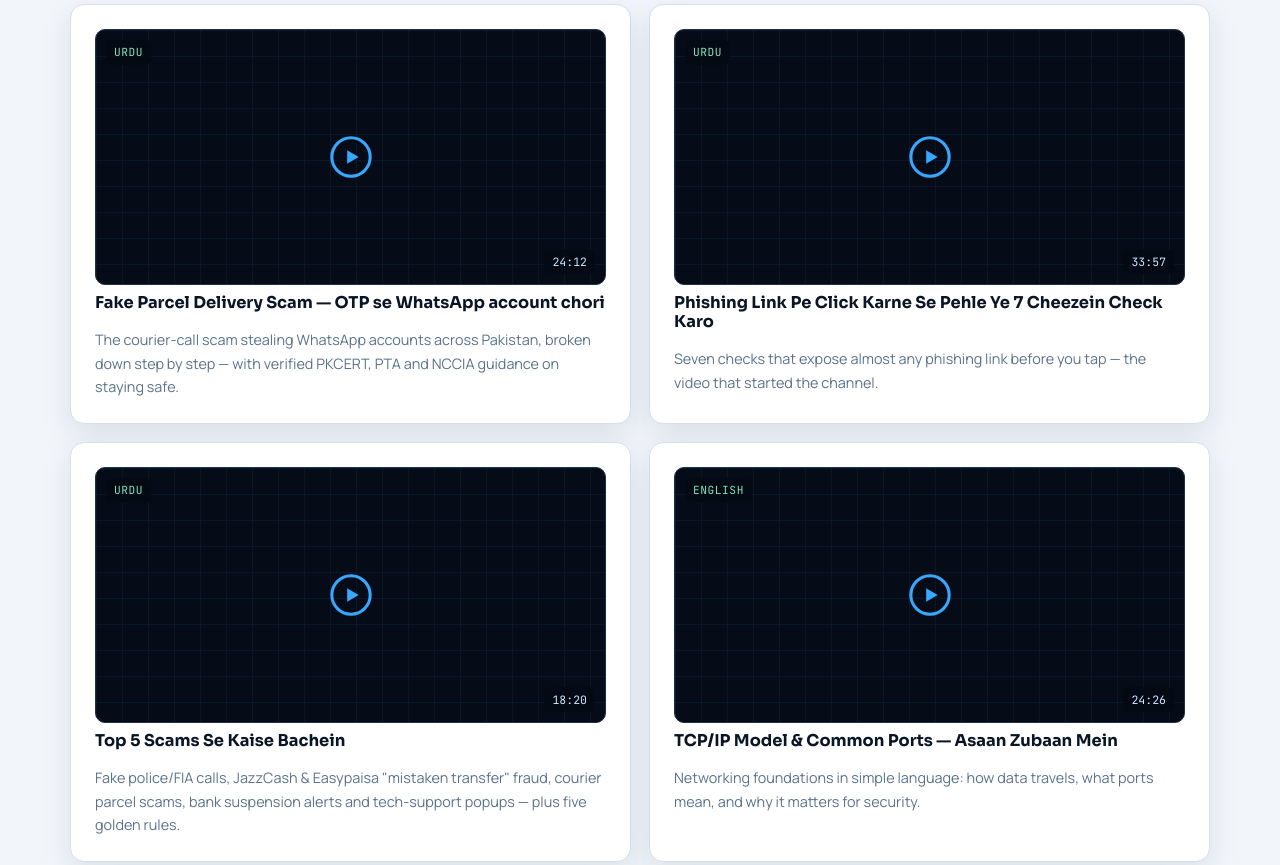
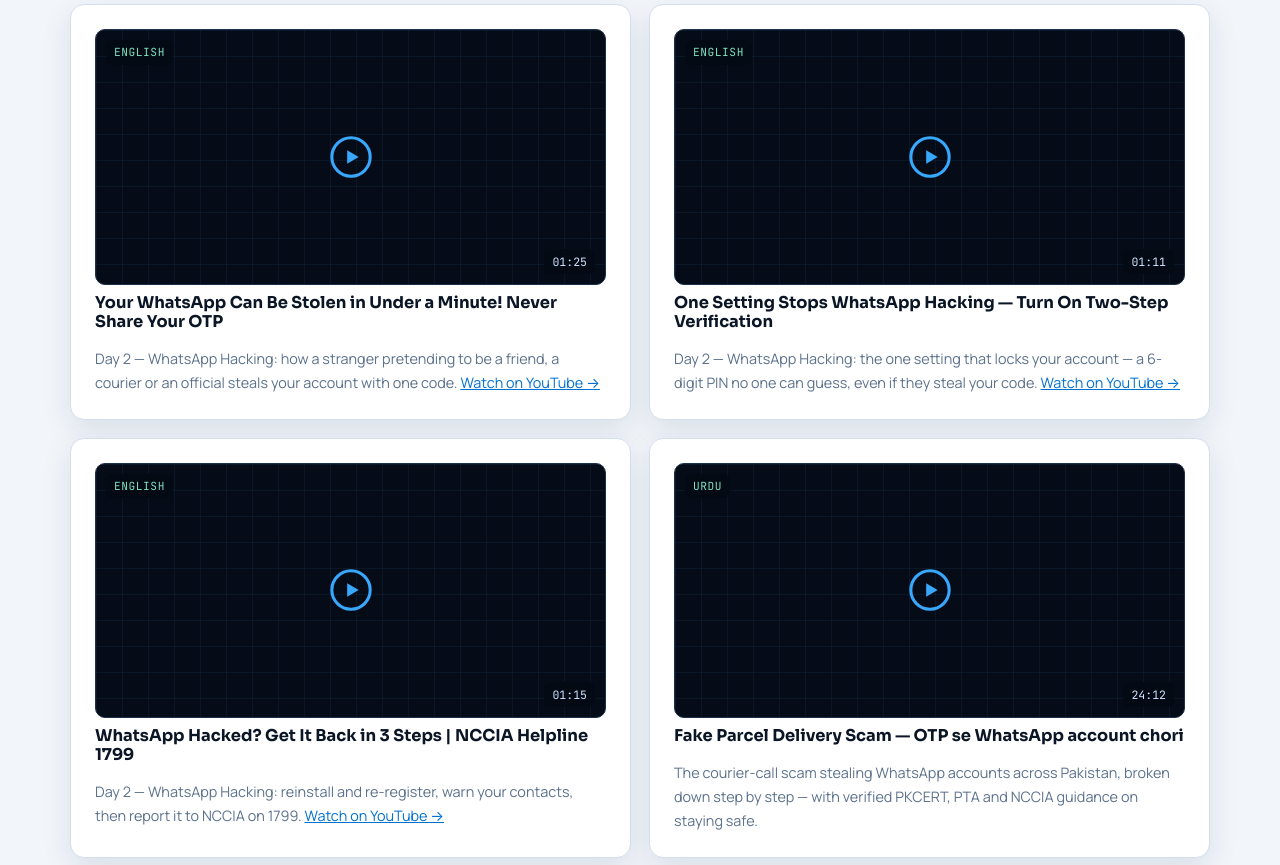
Before and after one commit to cybersafetywitharbaz/cyber-safety-with-arbaz, a plain HTML site: page index.html in a window 1280 px wide. Shown: the part 5466-6331 px from the top of the page. Drawn offline with Linux system fonts and the light colour scheme.

Commit message:
Add Day 2 WhatsApp Hacking Shorts links to website

```diff
--- a/index.html
+++ b/index.html
@@ -554,6 +554,33 @@
           <div class="grid-2">
             <article class="card video-card">
               <div class="thumb">
+                <span class="lang">ENGLISH</span>
+                <svg width="46" height="46" viewBox="0 0 24 24" fill="none" stroke="#38a8ff" stroke-width="1.6" stroke-linecap="round" stroke-linejoin="round"><circle cx="12" cy="12" r="10"/><path d="m10 8.5 6 3.5-6 3.5z" fill="#38a8ff" stroke="none"/></svg>
+                <span class="dur">01:25</span>
+              </div>
+              <h3><a href="https://youtube.com/shorts/dkWKuzNdmxo" target="_blank" rel="noopener" style="color:inherit;text-decoration:none;">Your WhatsApp Can Be Stolen in Under a Minute! Never Share Your OTP</a></h3>
+              <p>Day 2 — WhatsApp Hacking: how a stranger pretending to be a friend, a courier or an official steals your account with one code. <a href="https://youtube.com/shorts/dkWKuzNdmxo" target="_blank" rel="noopener">Watch on YouTube →</a></p>
+            </article>
+            <article class="card video-card">
+              <div class="thumb">
+                <span class="lang">ENGLISH</span>
+                <svg width="46" height="46" viewBox="0 0 24 24" fill="none" stroke="#38a8ff" stroke-width="1.6" stroke-linecap="round" stroke-linejoin="round"><circle cx="12" cy="12" r="10"/><path d="m10 8.5 6 3.5-6 3.5z" fill="#38a8ff" stroke="none"/></svg>
+                <span class="dur">01:11</span>
+              </div>
+              <h3><a href="https://youtube.com/shorts/T3UKpu23SpQ" target="_blank" rel="noopener" style="color:inherit;text-decoration:none;">One Setting Stops WhatsApp Hacking — Turn On Two-Step Verification</a></h3>
+              <p>Day 2 — WhatsApp Hacking: the one setting that locks your account — a 6-digit PIN no one can guess, even if they steal your code. <a href="https://youtube.com/shorts/T3UKpu23SpQ" target="_blank" rel="noopener">Watch on YouTube →</a></p>
+            </article>
+            <article class="card video-card">
+              <div class="thumb">
+                <span class="lang">ENGLISH</span>
+                <svg width="46" height="46" viewBox="0 0 24 24" fill="none" stroke="#38a8ff" stroke-width="1.6" stroke-linecap="round" stroke-linejoin="round"><circle cx="12" cy="12" r="10"/><path d="m10 8.5 6 3.5-6 3.5z" fill="#38a8ff" stroke="none"/></svg>
+                <span class="dur">01:15</span>
+              </div>
+              <h3><a href="https://youtube.com/shorts/fSDg5o4NhTQ" target="_blank" rel="noopener" style="color:inherit;text-decoration:none;">WhatsApp Hacked? Get It Back in 3 Steps | NCCIA Helpline 1799</a></h3>
+              <p>Day 2 — WhatsApp Hacking: reinstall and re-register, warn your contacts, then report it to NCCIA on 1799. <a href="https://youtube.com/shorts/fSDg5o4NhTQ" target="_blank" rel="noopener">Watch on YouTube →</a></p>
+            </article>
+            <article class="card video-card">
+              <div class="thumb">
                 <span class="lang">URDU</span>
                 <svg width="46" height="46" viewBox="0 0 24 24" fill="none" stroke="#38a8ff" stroke-width="1.6" stroke-linecap="round" stroke-linejoin="round"><circle cx="12" cy="12" r="10"/><path d="m10 8.5 6 3.5-6 3.5z" fill="#38a8ff" stroke="none"/></svg>
                 <span class="dur">24:12</span>
```
